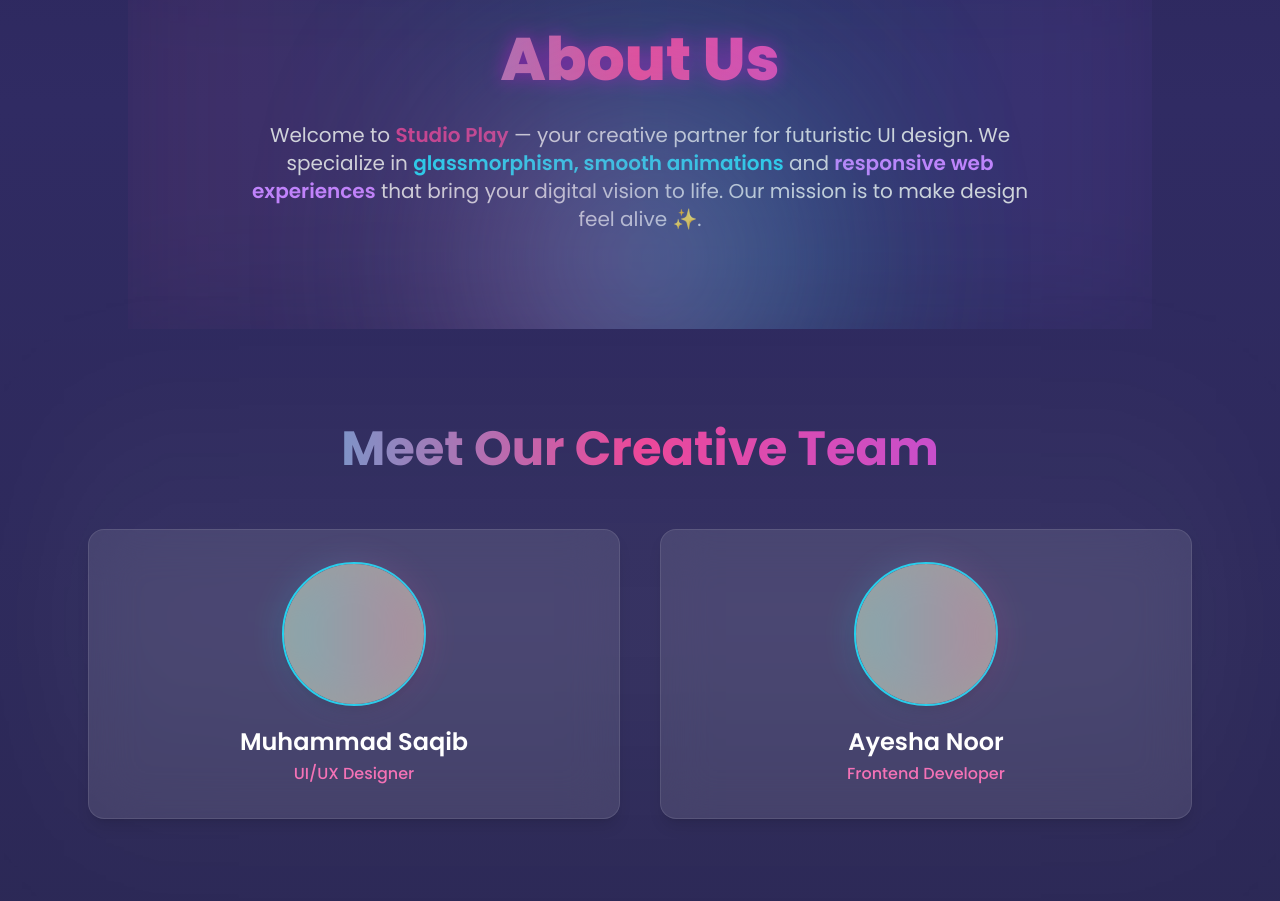
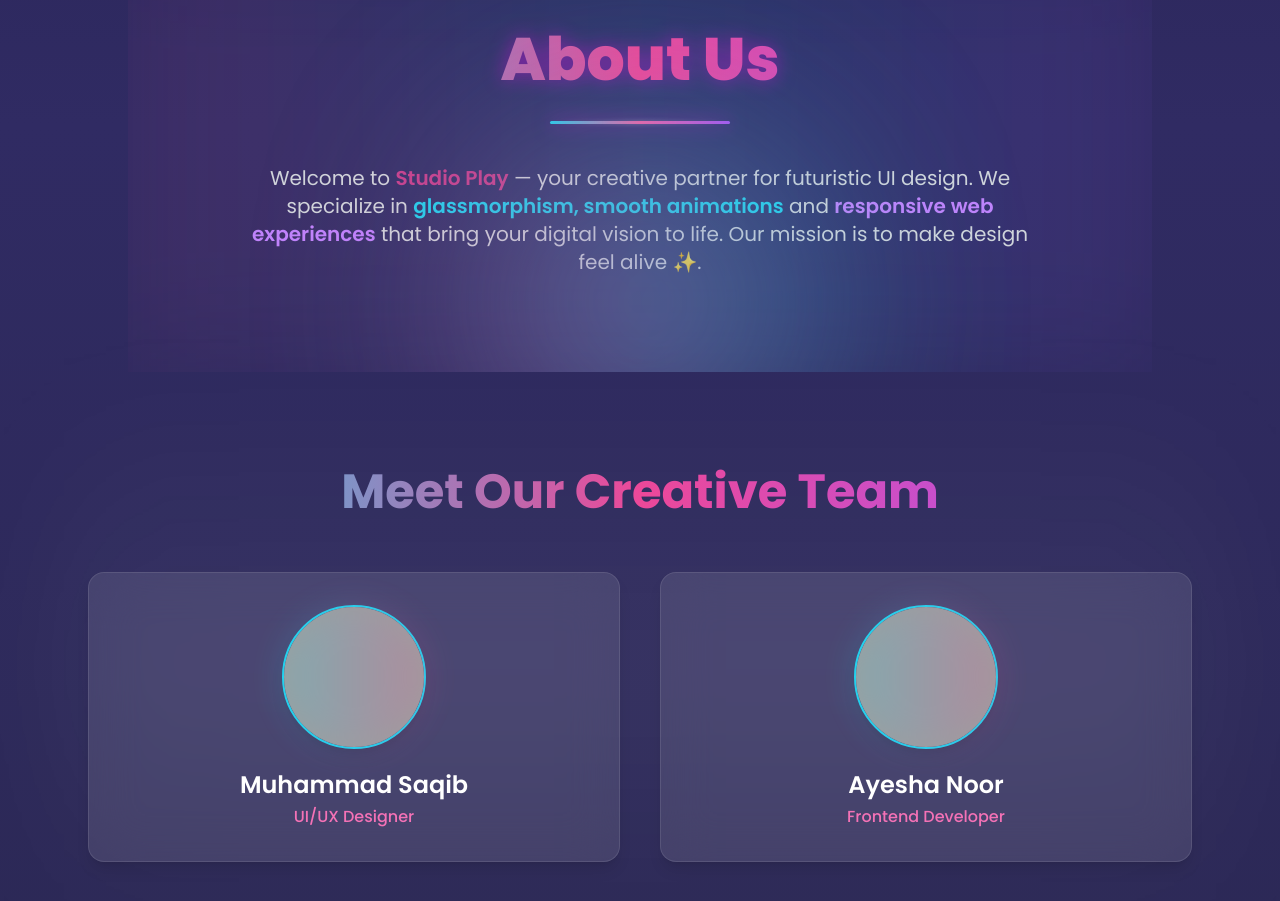
Before and after one commit to tech242242/glassmorphism-website, a React (Vite) app: page / in a window 1280 px wide. Shown: the part 2260-3161 px from the top of the page. Built offline with nearby package versions, Linux system fonts and the light colour scheme; grey boxes are pictures that could not be loaded.

Commit message:
Update About.jsx

```diff
--- a/src/components/About.jsx
+++ b/src/components/About.jsx
@@ -21,6 +21,23 @@ export default function About() {
       >
         About Us
       </motion.h2>
+
+      {/* 💫 Laser Divider Line (Glow + Slide Animation) */}
+      <motion.div
+        initial={{ width: 0, opacity: 0 }}
+        whileInView={{ width: "180px", opacity: 1 }}
+        transition={{
+          duration: 1.2,
+          ease: "easeInOut",
+        }}
+        viewport={{ once: true }}
+        className="relative mx-auto mb-10 h-[3px]
+                   bg-gradient-to-r from-cyan-400 via-pink-500 to-purple-500
+                   rounded-full shadow-[0_0_20px_rgba(255,0,255,0.6)]"
+      >
+        {/* 🔥 Glow pulse on divider */}
+        <div className="absolute inset-0 animate-pulse bg-gradient-to-r from-transparent via-white/40 to-transparent blur-[2px]"></div>
+      </motion.div>
 
       {/* 🪩 Animated Paragraph */}
       <motion.p
@@ -47,7 +64,7 @@ export default function About() {
         feel alive ✨.
       </motion.p>
 
-      {/* 💫 Floating Glow Animation */}
+      {/* 🌈 Floating Glow Animation */}
       <motion.div
         initial={{ opacity: 0 }}
         whileInView={{ opacity: 0.8 }}
```
